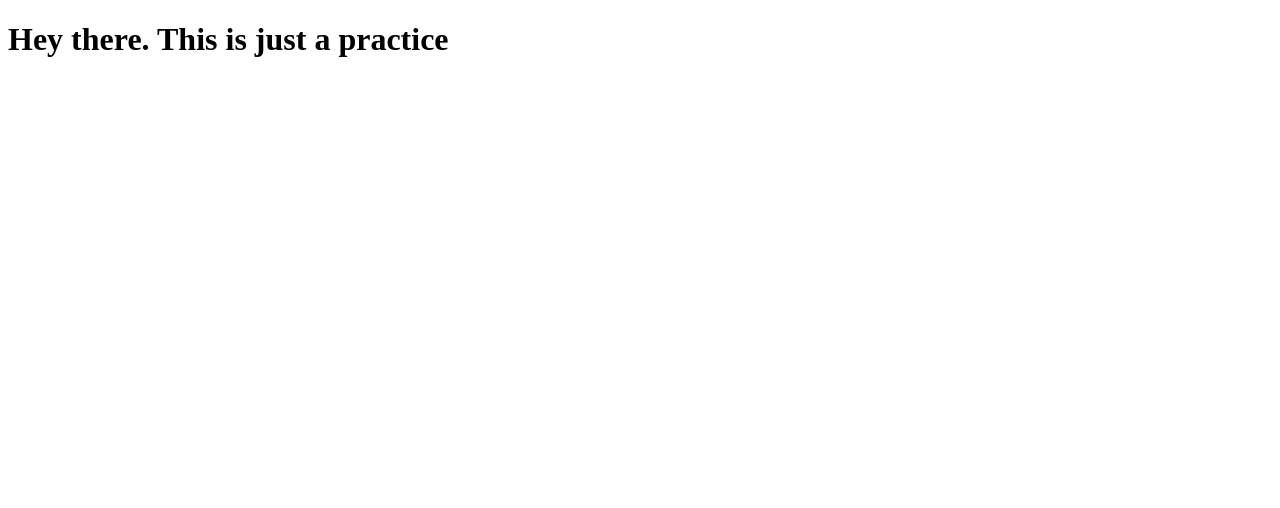
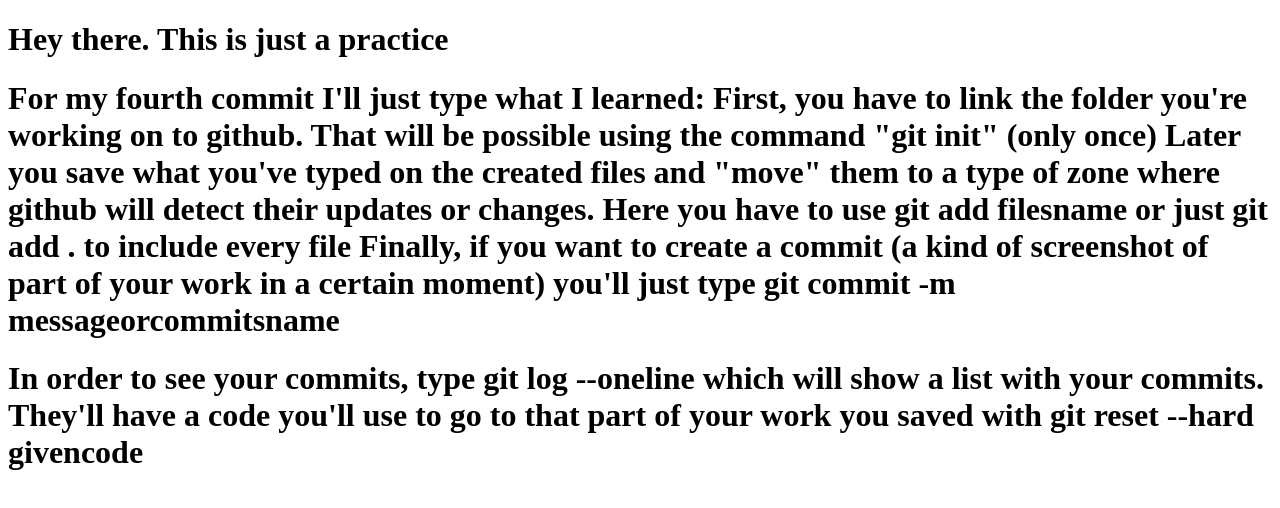
Before and after one commit to LAUA22/First-git-work, a plain HTML site: page index.html in a window 1280 px wide. Drawn offline with Linux system fonts and the light colour scheme.

Commit message:
fourth commit

```diff
--- a/index.html
+++ b/index.html
@@ -10,3 +10,16 @@
     <h1>Hey there. This is just a practice</h1>
 </body>
 </html>
+
+<h1>For my fourth commit I'll just type what I learned:
+    First, you have to link the folder you're working on to github.
+    That will be possible using the command "git init" (only once)
+Later you save what you've typed on the created files and "move" them to a type of zone
+where github will detect their updates or changes. Here you have to use git add filesname
+or just git add . to include every file
+Finally, if you want to create a commit (a kind of screenshot of part of your work in a certain moment)
+you'll just type git commit -m messageorcommitsname</h1>
+
+<h1>In order to see your commits, type git log --oneline which will show a list with your commits.
+    They'll have a code you'll use to go to that part of your work you saved with git reset --hard givencode
+</h1>
```
